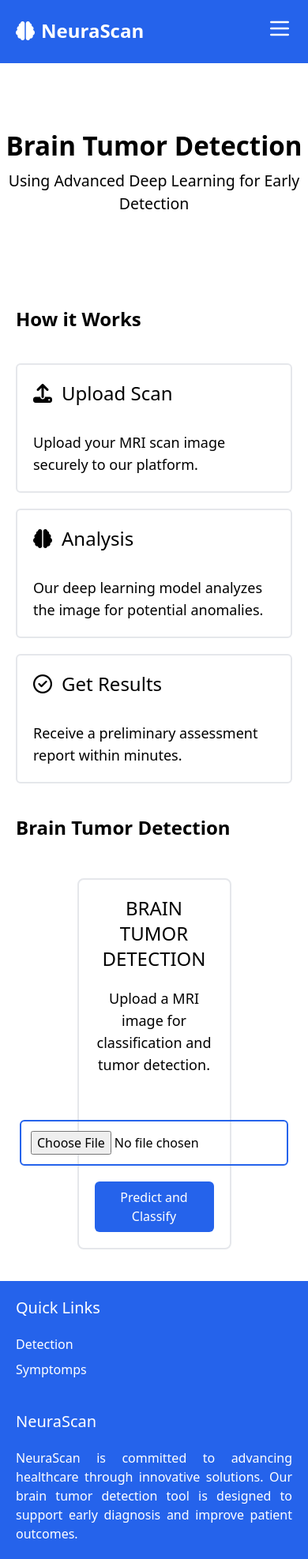
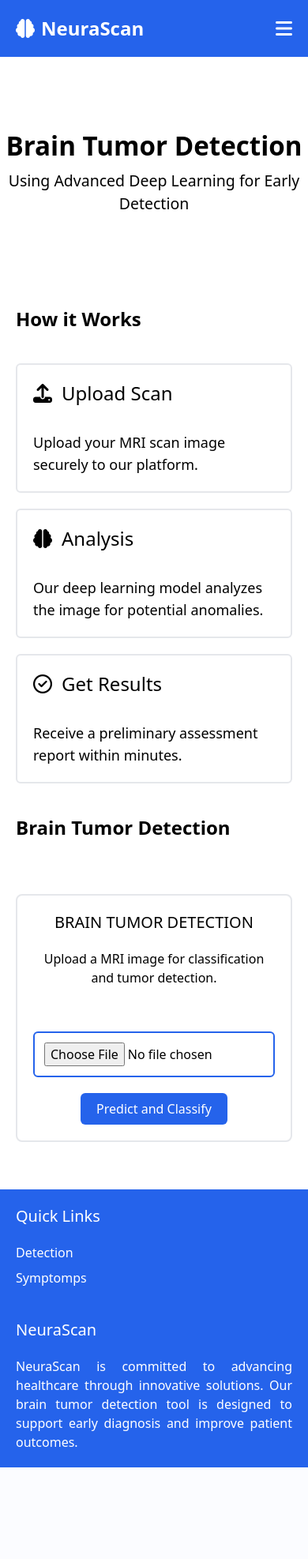
Before and after one commit to Jenil0704/Brain-Tumor-Detection-Project, a Flask app: page / in a window 390 px wide. Shown: the whole page at 79% size. After the commit the page ends 1858 px from the top, so only its background shows below. Run offline with Flask 3, Linux system fonts and the light colour scheme; some libraries are stand-ins or nearby versions.

Commit message:
Initial Commit

```diff
--- a/static/js/index.js
+++ /dev/null
@@ -1,6 +0,0 @@
-const menuBtn = document.getElementById('menu-btn');
-        const mobileMenu = document.getElementById('mobile-menu');
-
-        menuBtn.addEventListener('click', () => {
-          mobileMenu.classList.toggle('hidden');
-        });
--- a/static/js/quiz.js
+++ b/static/js/quiz.js
@@ -1,12 +1,13 @@
+// logic for quiz taking
 async function loadQuiz() {
     const response = await fetch('/quiz');
     const data = await response.json();
     const quizContainer = document.getElementById('quiz-container');
-    quizContainer.innerHTML = ''; // Clear existing content
+    quizContainer.innerHTML = '';
 
     data.questions.forEach((q, index) => {
         const questionElement = document.createElement('div');
-        questionElement.classList.add('mb-6'); // Add spacing between questions
+        questionElement.classList.add('mb-6');
         questionElement.innerHTML = `
             <h5 class="text-xl font-semibold text-gray-800">${q.question}</h5>
             <div class="mt-2">
--- a/static/js/result.js
+++ b/static/js/result.js
@@ -1,3 +1,4 @@
+// logic for fetching model information
 document.getElementById('fetch-info').addEventListener('click', function () {
     fetch('/model_info')
         .then(response => response.text())
@@ -15,7 +16,7 @@ document.getElementById('load-history').addEventListener('click', function () {
         .then(data => {
             const history = data.history;  // Access 'history' array from the JSON response
             const tbody = document.getElementById('history-body');
-            tbody.innerHTML = ''; // Clear the previous content
+            tbody.innerHTML = '';
 
             history.forEach((item, index) => {
                 const row = document.createElement('tr');
--- a/templates/index.html
+++ b/templates/index.html
@@ -3,7 +3,7 @@
 <head>
     <meta charset="UTF-8">
     <meta name="viewport" content="width=device-width, initial-scale=1.0">
-    <title>Document</title>
+    <title>Brain Tumor Detection</title>
     <script src="https://cdn.tailwindcss.com"></script>
     <link rel="stylesheet" href="https://cdnjs.cloudflare.com/ajax/libs/font-awesome/6.6.0/css/all.min.css" integrity="sha512-Kc323vGBEqzTmouAECnVceyQqyqdsSiqLQISBL29aUW4U/M7pSPA/gEUZQqv1cwx4OnYxTxve5UMg5GT6L4JJg==" crossorigin="anonymous" referrerpolicy="no-referrer" />
 
@@ -11,31 +11,42 @@
 <body>
     <div class="w-full">
         <!-- navbar section -->
-        <div class="w-full fixed top-0 bg-blue-600 h-20 p-5">
+        <div class="w-full fixed top-0 bg-blue-600 p-5 z-50">
             <nav class="w-full flex items-center justify-between">
+                <!-- Logo Section -->
                 <div class="flex items-center justify-center gap-2">
                     <i class="fa-solid fa-brain text-2xl text-white"></i>
                     <a class="text-2xl font-bold text-white" href="/">NeuraScan</a>
                 </div>
-                <div class="lg:hidden">
-                <button id="menu-btn" class="text-white focus:outline-none">
-                    <svg class="w-8 h-8" xmlns="http://www.w3.org/2000/svg" fill="none" viewBox="0 0 24 24" stroke="currentColor">
-                    <path stroke-linecap="round" stroke-linejoin="round" stroke-width="2" d="M4 6h16M4 12h16M4 18h16" />
-                    </svg>
-                </button>
+                <!-- Menu for larger screens -->
+                <div id="menu" class="hidden md:flex gap-5">
+                    <a class="text-xl text-white font-semibold" href="/">Detection</a>
+                    <a class="text-xl text-white font-semibold" href="/quiz_page">Symptoms</a>
                 </div>
-                <div id="menu" class="hidden lg:flex gap-5">
-                <a class="text-xl text-white font-semibold" href="/">Detection</a>
-                <a class="text-xl text-white font-semibold" href="/quiz_page">Symptoms</a>
+                <!-- Hamburger Button for smaller screens -->
+                <div class="md:hidden">
+                    <button id="menu-button" class="text-white focus:outline-none">
+                        <i class="fa-solid fa-bars text-2xl"></i>
+                    </button>
                 </div>
             </nav>
-            <div id="mobile-menu" class="hidden flex-col gap-5 mt-5 lg:hidden">
-                <a class="text-xl text-white font-semibold" href="#">About</a>
-                <a class="text-xl text-white font-semibold" href="#">How it Works</a>
-                <a class="text-xl text-white font-semibold" href="#">Detection</a>
-                <a class="text-xl text-white font-semibold" href="#">Symptoms</a>
+
+            <!-- Dropdown Menu for smaller screens -->
+            <div id="mobile-menu" class="hidden flex-col gap-5 mt-5 md:hidden">
+                <a class="text-xl text-white font-semibold block" href="/">Detection</a>
+                <a class="text-xl text-white font-semibold block" href="/quiz_page">Symptoms</a>
             </div>
         </div>
+
+        <script>
+            const menuButton = document.getElementById('menu-button');
+            const mobileMenu = document.getElementById('mobile-menu');
+
+            menuButton.addEventListener('click', () => {
+                mobileMenu.classList.toggle('hidden');
+            });
+        </script>
+
         <!-- hero/landing section -->
         <div class="w-full pt-40 flex items-center justify-center flex-col">
             <div class="flex flex-col">
@@ -85,12 +96,12 @@
          <div class="p-5">
             <h1 class="text-2xl md:text-3xl lg:text-4xl font-semibold">Brain Tumor Detection</h1>
          </div>
-         <div class="w-full flex items-center justify-center mt-7">
-             <div class="container  w-1/2 p-5 rounded-lg border-2 border-gray-200">
-                 <h1 class="text-2xl text-center font-medium">BRAIN TUMOR DETECTION</h1>
-                 <p class="text-lg text-center mt-5">Upload a MRI image for classification and tumor detection.</p>
+         <div class="w-full flex items-center justify-center mt-7 p-5 sm:p-5 md:p-5 lg:p-0 ">
+             <div class="container w-full sm:w-3/4 md:w-2/3 lg:w-1/2 p-5 rounded-lg border-2 border-gray-200">
+                 <h1 class="text-xl sm:text-2xl md:text-3xl text-center font-medium">BRAIN TUMOR DETECTION</h1>
+                 <p class="text-base sm:text-lg text-center mt-5">Upload a MRI image for classification and tumor detection.</p>
                  <form class="mt-14 flex flex-col items-center justify-center gap-5" action="/predict" id="uploadForm" method="post" enctype="multipart/form-data">
-                     <input class="border-2 border-blue-600 p-3 rounded-md" type="file" name="file" accept="image/*" required>
+                     <input class="border-2 border-blue-600 p-3 rounded-md w-full sm:w-3/4 md:w-2/3 lg:w-1/2" type="file" name="file" accept="image/*" required>
                      <button class="px-5 py-2 bg-blue-600 rounded-md text-white" type="submit">Predict and Classify</button>
                     </form>
                 </div>
```
Also changed, not shown: templates/quiz.html (+27 -15 lines), templates/result.html (+30 -17 lines), uploads/41598_2023_41576_Fig1_HTML.jpg (added), uploads/MRI-BRAIN-WITH-CONTRAST-0007.jpg (added), uploads/a-Original-MRI-brain-tumor-image-b-Colored-MRI-image.png (added), uploads/brain-scan-mri-scan.jpg (added).
